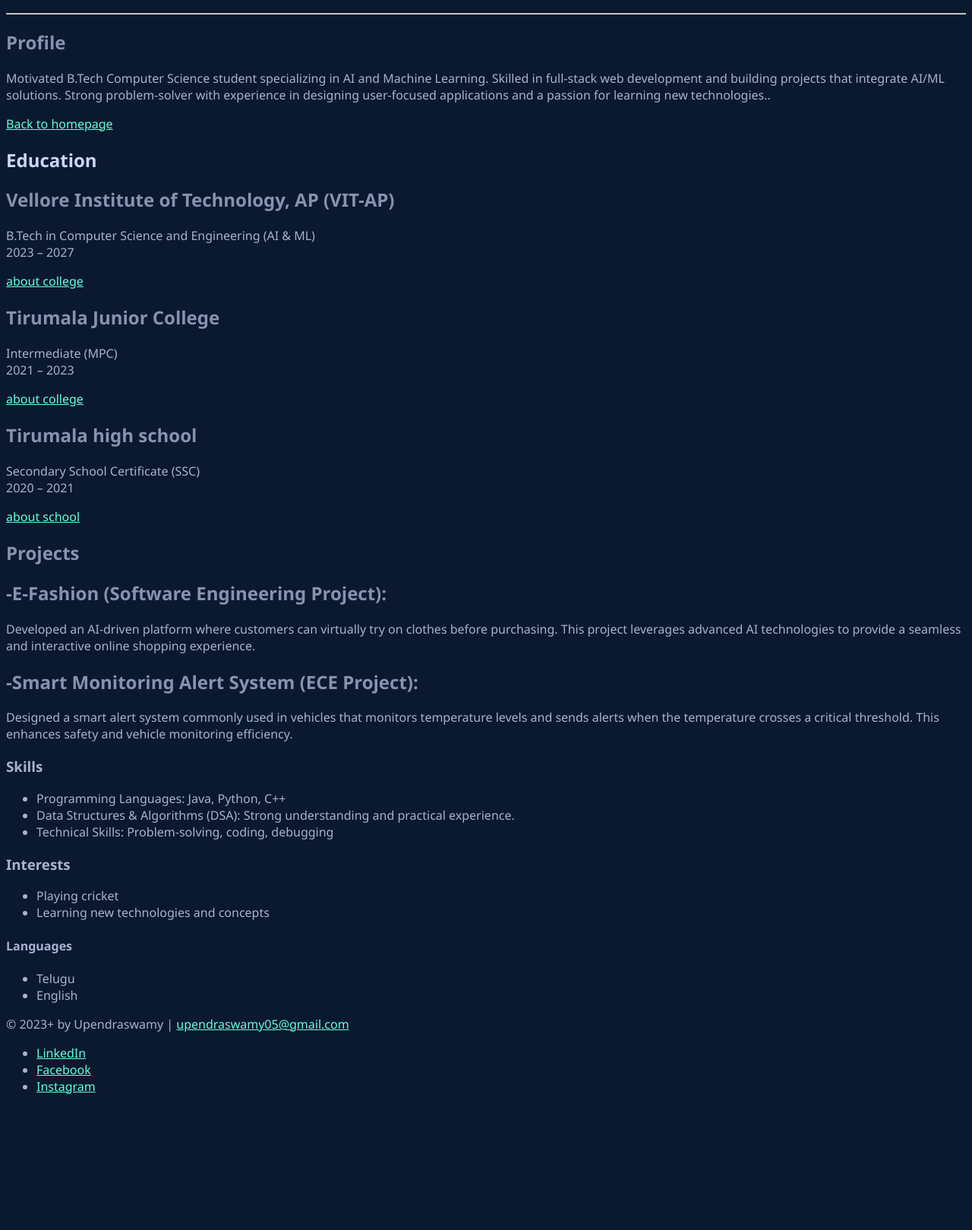
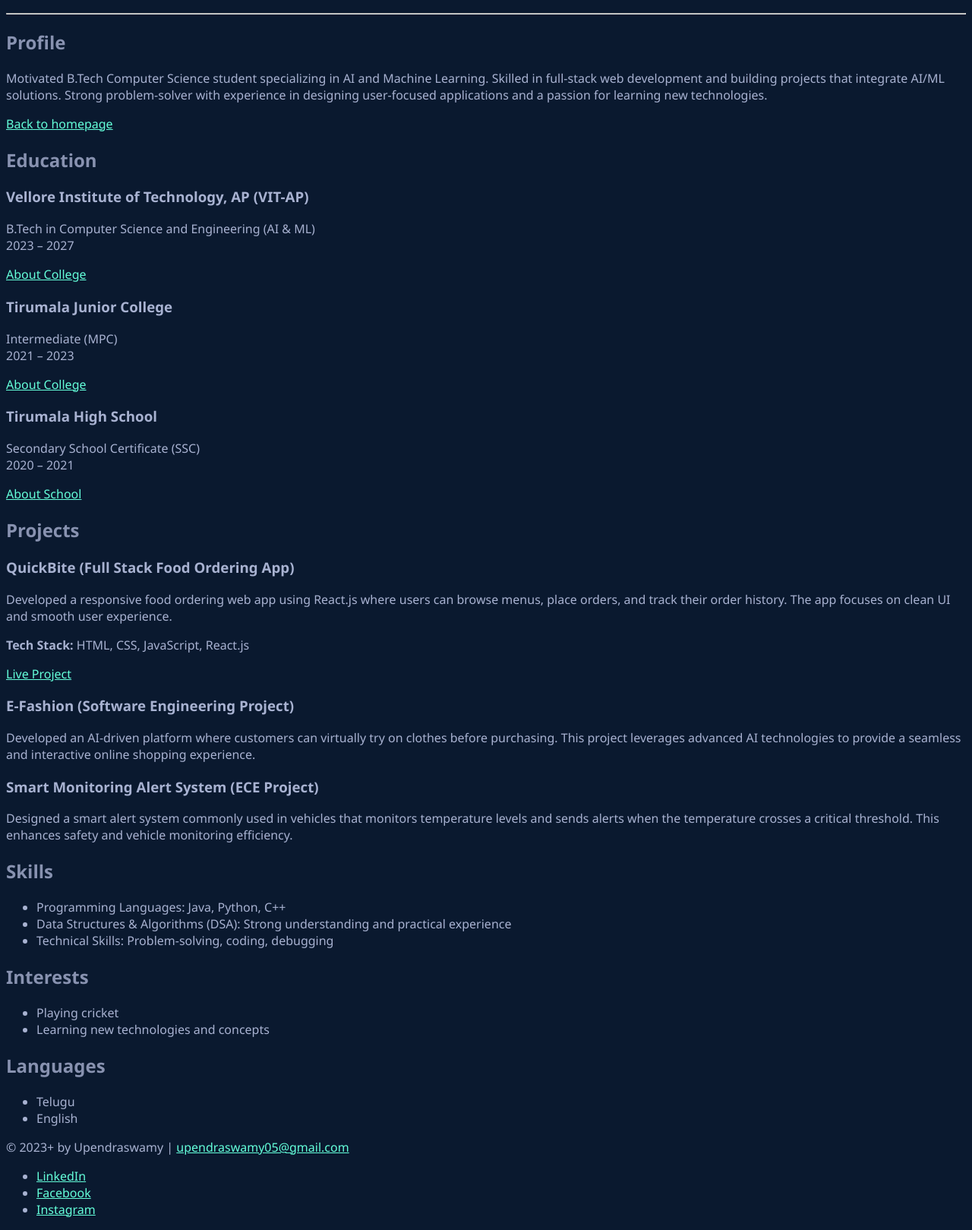
Before and after one commit to upendraswamy07/pro-html, a plain HTML site: page resume.html in a window 1280 px wide. Shown: the part 122-1741 px from the top of the page at 76% size. Before the commit the page ends 1579 px from the top, so only its background shows below. Drawn offline with Linux system fonts and the light colour scheme.

Commit message:
Update resume.html

```diff
--- a/resume.html
+++ b/resume.html
@@ -1,118 +1,106 @@
 <!DOCTYPE html>
 <html lang="en">
   <head>
-    <meta charset="UTF-8">
-    <meta name="viewport" content="width=device-width, initial-scale=1">
-    <title>resume</title>
-    <link rel="stylesheet" href="style.css">
+    <meta charset="UTF-8" />
+    <meta name="viewport" content="width=device-width, initial-scale=1" />
+    <title>Resume</title>
+    <link rel="stylesheet" href="style.css" />
   </head>
   <body>
-    <!-- //  INTRO  // -->
+    <!-- INTRO -->
     <header>
-      <!-- Start content edits below this line. -->
       <h1>Upendra Swamy</h1>
-
       <h2>AI/ML Explorer</h2>
       <hr />
-      <!-- End content edits here. -->
     </header>
 
     <main>
-      <!-- //  PROFILE  // -->
+      <!-- PROFILE -->
       <section>
-        <!-- Start content edits below this line. -->
         <h2>Profile</h2>
-
-        <p>Motivated B.Tech Computer Science student specializing in AI and Machine Learning. Skilled in full-stack web development and building projects that integrate AI/ML solutions. Strong problem-solver with experience in designing user-focused applications and a passion for learning new technologies..</p>
+        <p>
+          Motivated B.Tech Computer Science student specializing in AI and Machine Learning. Skilled in full-stack web development and building projects that integrate AI/ML solutions. Strong problem-solver with experience in designing user-focused applications and a passion for learning new technologies.
+        </p>
         <a href="index.html">Back to homepage</a>
-
-        <!-- End content edits here. -->
       </section>
 
+      <!-- EDUCATION -->
+      <section>
+        <h2>Education</h2>
+        <h3>Vellore Institute of Technology, AP (VIT-AP)</h3>
+        <p>B.Tech in Computer Science and Engineering (AI & ML)<br />2023 – 2027</p>
+        <a href="https://www.vitap.ac.in" target="_blank" rel="noopener noreferrer">About College</a>
 
-      </section>
-      <!-- //  EDUCATION & CERTIFICATIONS  // -->
-      <section>
-        <!-- Start content edits below this line.  -->
-        <h1>Education</h2>
+        <h3>Tirumala Junior College</h3>
+        <p>Intermediate (MPC)<br />2021 – 2023</p>
+        <a href="https://tirumalaedu.com/" target="_blank" rel="noopener noreferrer">About College</a>
 
-        <!-- To add more items, copy this whole <section></section> block -->
-        <section>
-         <h2> Vellore Institute of Technology, AP (VIT-AP)</h2>
-         <p> B.Tech in Computer Science and Engineering (AI & ML)<br />
-             2023 – 2027</p>
-             <a href="https://www.vitap.ac.in">about college </a>
-             <h2>Tirumala Junior College</h2>
-             <p> Intermediate (MPC) <br />
-                  2021 – 2023</p>
-                   <a href="https://tirumalaedu.com/">about college </a>
-                  <h2>Tirumala high school</h2>
-             <p> Secondary School Certificate (SSC)<br />
-                  2020 – 2021</p>
-                  <a href="https://tirumalaedu.com/">about school </a>
+        <h3>Tirumala High School</h3>
+        <p>Secondary School Certificate (SSC)<br />2020 – 2021</p>
+        <a href="https://tirumalaedu.com/" target="_blank" rel="noopener noreferrer">About School</a>
       </section>
 
-        <!-- End content edits here. -->
+      <!-- PROJECTS -->
+      <section>
+        <h2>Projects</h2>
+
+        <h3>QuickBite (Full Stack Food Ordering App)</h3>
+        <p>Developed a responsive food ordering web app using React.js where users can browse menus, place orders, and track their order history. The app focuses on clean UI and smooth user experience.</p>
+        <p><strong>Tech Stack:</strong> HTML, CSS, JavaScript, React.js</p>
+        <a href="https://bite-gimf.vercel.app/" target="_blank" rel="noopener noreferrer">Live Project</a>
+
+        <h3>E-Fashion (Software Engineering Project)</h3>
+        <p>Developed an AI-driven platform where customers can virtually try on clothes before purchasing. This project leverages advanced AI technologies to provide a seamless and interactive online shopping experience.</p>
+
+        <h3>Smart Monitoring Alert System (ECE Project)</h3>
+        <p>Designed a smart alert system commonly used in vehicles that monitors temperature levels and sends alerts when the temperature crosses a critical threshold. This enhances safety and vehicle monitoring efficiency.</p>
       </section>
 
-      <!-- //  WORK EXPERIENCE  // -->
+      <!-- SKILLS -->
       <section>
-        <!-- Start content edits below this line.  -->
-        <h2>Projects</h2>
-        <h2>-E-Fashion (Software Engineering Project):</h2>
-        <p>Developed an AI-driven platform where customers can virtually try on clothes before purchasing.
-           This project leverages advanced AI technologies to provide a seamless and interactive online shopping experience.</p>
-           <h2>-Smart Monitoring Alert System (ECE Project):</h2>
-           <p>Designed a smart alert system commonly used in vehicles that monitors temperature levels and sends alerts when the temperature crosses a critical threshold.
-             This enhances safety and vehicle monitoring efficiency.</p>
-           <!--   skills      -->
-        <section>
-        <h3>Skills </h3>
+        <h2>Skills</h2>
         <ul>
           <li>Programming Languages: Java, Python, C++</li>
-            <li>Data Structures & Algorithms (DSA): Strong understanding and practical experience.</li>
+          <li>Data Structures & Algorithms (DSA): Strong understanding and practical experience</li>
           <li>Technical Skills: Problem-solving, coding, debugging</li>
-
         </ul>
       </section>
-        <h3>Interests</h3>
+
+      <!-- INTERESTS -->
+      <section>
+        <h2>Interests</h2>
         <ul>
-          <li> Playing cricket</li>
-          <li> Learning new technologies and concepts</li>
+          <li>Playing cricket</li>
+          <li>Learning new technologies and concepts</li>
         </ul>
-        <h4>Languages</h4>
+      </section>
+
+      <!-- LANGUAGES -->
+      <section>
+        <h2>Languages</h2>
         <ul>
-          <li>Telugu </li>
+          <li>Telugu</li>
           <li>English</li>
         </ul>
-
-        <!-- End content edits here. -->
       </section>
-
-
     </main>
 
-    <!-- //  FOOTER INFO, SOCIAL MEDIA  // -->
+    <!-- FOOTER -->
     <footer>
-      <!-- Start content edits below this line. -->
-      <p>© 2023+ by Upendraswamy | <a href="mailto:upendraswamy05@gmail.com">upendraswamy05@gmail.com</a>
-
-      <!-- Add or remove any networks. -->
+      <p>© 2023+ by Upendraswamy | <a href="mailto:upendraswamy05@gmail.com">upendraswamy05@gmail.com</a></p>
+      <nav>
         <ul>
-
           <li>
-          <a href="https://www.linkedin.com/in/upendra-swamy-290b73326?utm_source=share&utm_campaign=share_via&utm_content=profile&utm_medium=android_app" target="_blank">LinkedIn</a>
+            <a href="https://www.linkedin.com/in/upendra-swamy-290b73326?utm_source=share&utm_campaign=share_via&utm_content=profile&utm_medium=android_app" target="_blank" rel="noopener noreferrer">LinkedIn</a>
           </li>
           <li>
-          <a href=" https://www.facebook.com/share/1ARhWYokVi/" target="_blank">Facebook</a>
+            <a href="https://www.facebook.com/share/1ARhWYokVi/" target="_blank" rel="noopener noreferrer">Facebook</a>
           </li>
-
           <li>
-          <a href="https://www.instagram.com/upendra__swamy?igsh=d3VscjgwdXEyb2Jx" target="_blank">Instagram</a>
+            <a href="https://www.instagram.com/upendra__swamy?igsh=d3VscjgwdXEyb2Jx" target="_blank" rel="noopener noreferrer">Instagram</a>
           </li>
         </ul>
-
-      <!-- End content edits here. -->
+      </nav>
     </footer>
   </body>
 </html>
```
Lines whose indentation alone changed are shown as unchanged.
